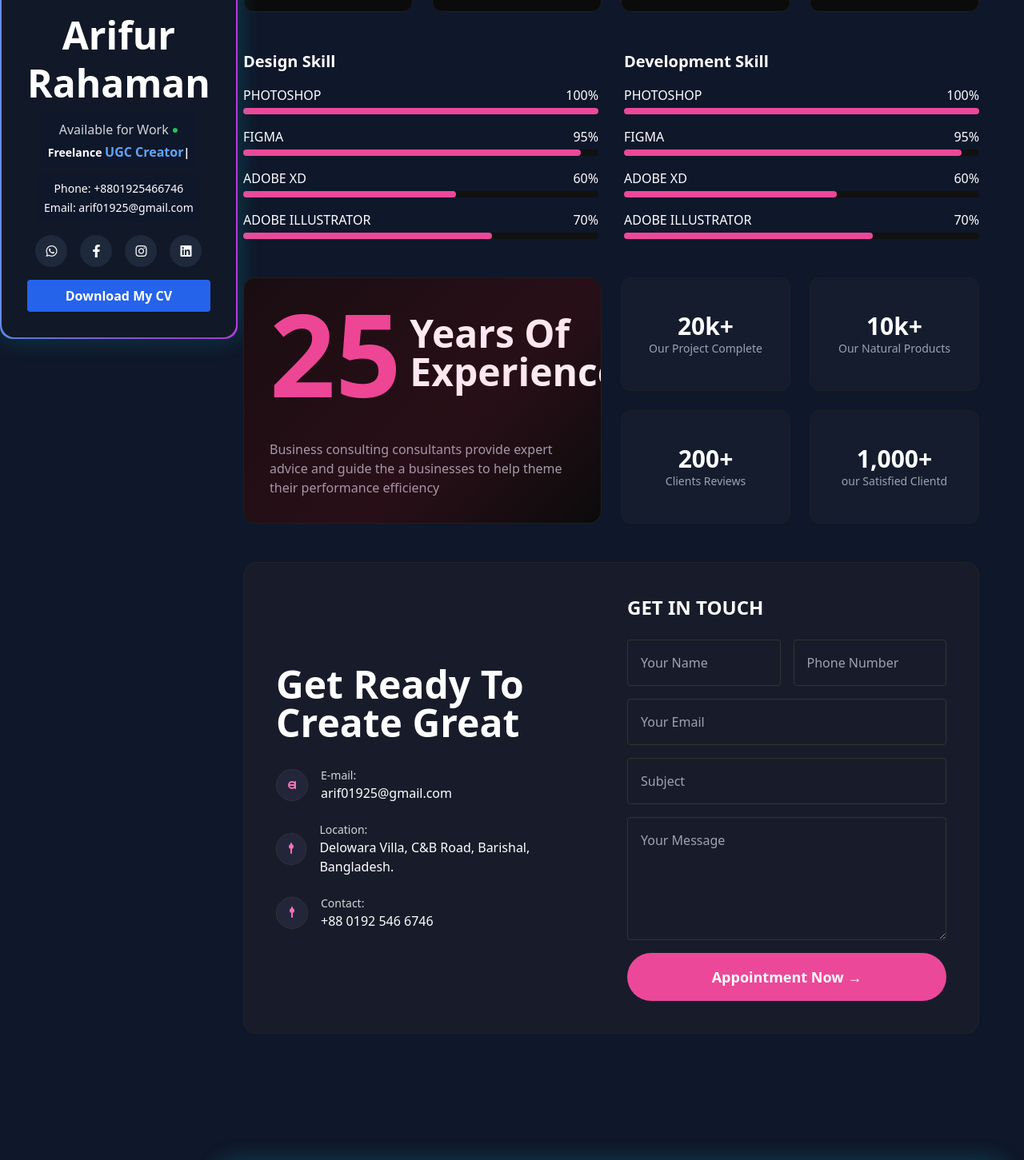
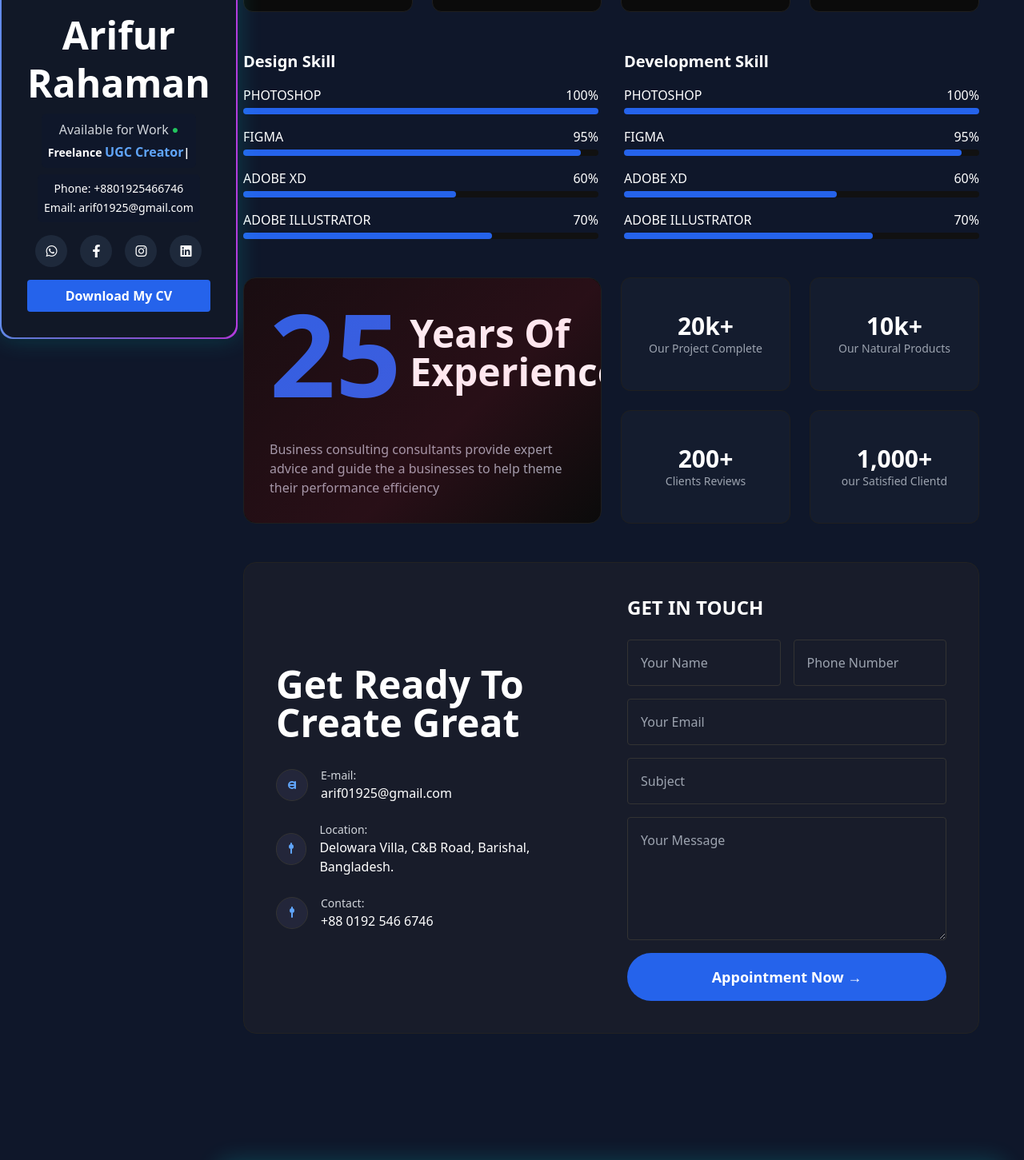
Before and after one commit to Arif01925/Portfolio, a Nuxt app: page /frontend/about in a window 1280 px wide. Shown: the part 320-1771 px from the top of the page at 80% size. Built offline with nearby package versions, Linux system fonts and the light colour scheme.

Commit message:
pink to blue

```diff
--- a/pages/frontend/about.vue
+++ b/pages/frontend/about.vue
@@ -6,25 +6,25 @@
       <!-- Service cards -->
       <div class="grid grid-cols-1 md:grid-cols-4 gap-6 mb-12">
         <div class="bg-[#0b0b0b] p-6 rounded-xl border border-[#1f1f1f] text-center">
-          <div class="text-pink-400 mb-4">🔧</div>
+          <div class="text-blue-400 mb-4">🔧</div>
           <h4 class="font-semibold">Web Design</h4>
           <p class="text-sm text-gray-400">120 Projects</p>
         </div>
 
         <div class="bg-[#0b0b0b] p-6 rounded-xl border border-[#1f1f1f] text-center">
-          <div class="text-pink-400 mb-4">⚙️</div>
+          <div class="text-blue-400 mb-4">⚙️</div>
           <h4 class="font-semibold">Ui/Ux Design</h4>
           <p class="text-sm text-gray-400">241 Projects</p>
         </div>
 
         <div class="bg-[#0b0b0b] p-6 rounded-xl border border-[#1f1f1f] text-center">
-          <div class="text-pink-400 mb-4">💡</div>
+          <div class="text-blue-400 mb-4">💡</div>
           <h4 class="font-semibold">Web Research</h4>
           <p class="text-sm text-gray-400">240 Projects</p>
         </div>
 
         <div class="bg-[#0b0b0b] p-6 rounded-xl border border-[#1f1f1f] text-center">
-          <div class="text-pink-400 mb-4">✉️</div>
+          <div class="text-blue-400 mb-4">✉️</div>
           <h4 class="font-semibold">Marketing</h4>
           <p class="text-sm text-gray-400">331 Project</p>
         </div>
@@ -37,22 +37,22 @@
           <div class="space-y-4">
             <div>
               <div class="flex justify-between mb-1"><span>PHOTOSHOP</span><span>100%</span></div>
-              <div class="bg-[#111] h-2 rounded-md"><div class="bg-pink-500 h-2 rounded-md w-full"></div></div>
+              <div class="bg-[#111] h-2 rounded-md"><div class="bg-blue-600 h-2 rounded-md w-full"></div></div>
             </div>
 
             <div>
               <div class="flex justify-between mb-1"><span>FIGMA</span><span>95%</span></div>
-              <div class="bg-[#111] h-2 rounded-md"><div class="bg-pink-500 h-2 rounded-md w-[95%]"></div></div>
+              <div class="bg-[#111] h-2 rounded-md"><div class="bg-blue-600 h-2 rounded-md w-[95%]"></div></div>
             </div>
 
             <div>
               <div class="flex justify-between mb-1"><span>ADOBE XD</span><span>60%</span></div>
-              <div class="bg-[#111] h-2 rounded-md"><div class="bg-pink-500 h-2 rounded-md w-[60%]"></div></div>
+              <div class="bg-[#111] h-2 rounded-md"><div class="bg-blue-600 h-2 rounded-md w-[60%]"></div></div>
             </div>
 
             <div>
               <div class="flex justify-between mb-1"><span>ADOBE ILLUSTRATOR</span><span>70%</span></div>
-              <div class="bg-[#111] h-2 rounded-md"><div class="bg-pink-500 h-2 rounded-md w-[70%]"></div></div>
+              <div class="bg-[#111] h-2 rounded-md"><div class="bg-blue-600 h-2 rounded-md w-[70%]"></div></div>
             </div>
           </div>
         </div>
@@ -62,22 +62,22 @@
           <div class="space-y-4">
             <div>
               <div class="flex justify-between mb-1"><span>PHOTOSHOP</span><span>100%</span></div>
-              <div class="bg-[#111] h-2 rounded-md"><div class="bg-pink-500 h-2 rounded-md w-full"></div></div>
+              <div class="bg-[#111] h-2 rounded-md"><div class="bg-blue-600 h-2 rounded-md w-full"></div></div>
             </div>
 
             <div>
               <div class="flex justify-between mb-1"><span>FIGMA</span><span>95%</span></div>
-              <div class="bg-[#111] h-2 rounded-md"><div class="bg-pink-500 h-2 rounded-md w-[95%]"></div></div>
+              <div class="bg-[#111] h-2 rounded-md"><div class="bg-blue-600 h-2 rounded-md w-[95%]"></div></div>
             </div>
 
             <div>
               <div class="flex justify-between mb-1"><span>ADOBE XD</span><span>60%</span></div>
-              <div class="bg-[#111] h-2 rounded-md"><div class="bg-pink-500 h-2 rounded-md w-[60%]"></div></div>
+              <div class="bg-[#111] h-2 rounded-md"><div class="bg-blue-600 h-2 rounded-md w-[60%]"></div></div>
             </div>
 
             <div>
               <div class="flex justify-between mb-1"><span>ADOBE ILLUSTRATOR</span><span>70%</span></div>
-              <div class="bg-[#111] h-2 rounded-md"><div class="bg-pink-500 h-2 rounded-md w-[70%]"></div></div>
+              <div class="bg-[#111] h-2 rounded-md"><div class="bg-blue-600 h-2 rounded-md w-[70%]"></div></div>
             </div>
           </div>
         </div>
@@ -88,7 +88,7 @@
         <div class="md:col-span-2 p-8 rounded-2xl bg-gradient-to-br from-[#0b0b0b] to-[#0b0b0b] border border-[#1f1f1f] overflow-hidden relative">
           <div class="grid grid-cols-12 gap-6 items-center">
             <div class="col-span-4">
-              <div class="text-[6.5rem] md:text-[9rem] font-extrabold text-pink-500 leading-[0.85]">25</div>
+              <div class="text-[6.5rem] md:text-[9rem] font-extrabold text-blue-600 leading-[0.85]">25</div>
             </div>
 
             <div class="col-span-8 pl-4 md:pl-10">
@@ -133,7 +133,7 @@
             <div class="space-y-6">
               <div class="flex items-center gap-4">
                 <span class="inline-flex items-center justify-center w-10 h-10 rounded-full bg-[#23263a] border border-[#333]">
-                  <svg xmlns="http://www.w3.org/2000/svg" class="w-6 h-6 text-pink-400" fill="none" viewBox="0 0 24 24" stroke="currentColor"><path stroke-linecap="round" stroke-linejoin="round" stroke-width="2" d="M16 12H8m8 0a4 4 0 11-8 0 4 4 0 018 0zm0 0v4m0-4V8" /></svg>
+                  <svg xmlns="http://www.w3.org/2000/svg" class="w-6 h-6 text-blue-400" fill="none" viewBox="0 0 24 24" stroke="currentColor"><path stroke-linecap="round" stroke-linejoin="round" stroke-width="2" d="M16 12H8m8 0a4 4 0 11-8 0 4 4 0 018 0zm0 0v4m0-4V8" /></svg>
                 </span>
                 <div>
                   <div class="text-gray-300 text-sm">E-mail:</div>
@@ -142,7 +142,7 @@
               </div>
               <div class="flex items-center gap-4">
                 <span class="inline-flex items-center justify-center w-10 h-10 rounded-full bg-[#23263a] border border-[#333]">
-                  <svg xmlns="http://www.w3.org/2000/svg" class="w-6 h-6 text-pink-400" fill="none" viewBox="0 0 24 24" stroke="currentColor"><path stroke-linecap="round" stroke-linejoin="round" stroke-width="2" d="M12 11c1.104 0 2-.896 2-2s-.896-2-2-2-2 .896-2 2 .896 2 2 2zm0 0v6m0-6V5" /></svg>
+                  <svg xmlns="http://www.w3.org/2000/svg" class="w-6 h-6 text-blue-400" fill="none" viewBox="0 0 24 24" stroke="currentColor"><path stroke-linecap="round" stroke-linejoin="round" stroke-width="2" d="M12 11c1.104 0 2-.896 2-2s-.896-2-2-2-2 .896-2 2 .896 2 2 2zm0 0v6m0-6V5" /></svg>
                 </span>
                 <div>
                   <div class="text-gray-300 text-sm">Location:</div>
@@ -151,7 +151,7 @@
               </div>
               <div class="flex items-center gap-4">
                 <span class="inline-flex items-center justify-center w-10 h-10 rounded-full bg-[#23263a] border border-[#333]">
-                  <svg xmlns="http://www.w3.org/2000/svg" class="w-6 h-6 text-pink-400" fill="none" viewBox="0 0 24 24" stroke="currentColor"><path stroke-linecap="round" stroke-linejoin="round" stroke-width="2" d="M12 11c1.104 0 2-.896 2-2s-.896-2-2-2-2 .896-2 2 .896 2 2 2zm0 0v6m0-6V5" /></svg>
+                  <svg xmlns="http://www.w3.org/2000/svg" class="w-6 h-6 text-blue-400" fill="none" viewBox="0 0 24 24" stroke="currentColor"><path stroke-linecap="round" stroke-linejoin="round" stroke-width="2" d="M12 11c1.104 0 2-.896 2-2s-.896-2-2-2-2 .896-2 2 .896 2 2 2zm0 0v6m0-6V5" /></svg>
                 </span>
                 <div>
                   <div class="text-gray-300 text-sm">Contact:</div>
@@ -171,7 +171,7 @@
               <input type="text" placeholder="Subject" class="p-4 rounded bg-[#181c2a] border border-[#333] text-white placeholder-gray-400 md:col-span-2" />
               <textarea placeholder="Your Message" class="col-span-1 md:col-span-2 p-4 rounded bg-[#181c2a] border border-[#333] text-white placeholder-gray-400" rows="5"></textarea>
               <div class="col-span-1 md:col-span-2">
-                <button class="w-full bg-pink-500 text-white py-4 rounded-full font-semibold text-lg">Appointment Now →</button>
+                <button class="w-full bg-blue-600 text-white py-4 rounded-full font-semibold text-lg">Appointment Now →</button>
               </div>
             </form>
           </div>
```
